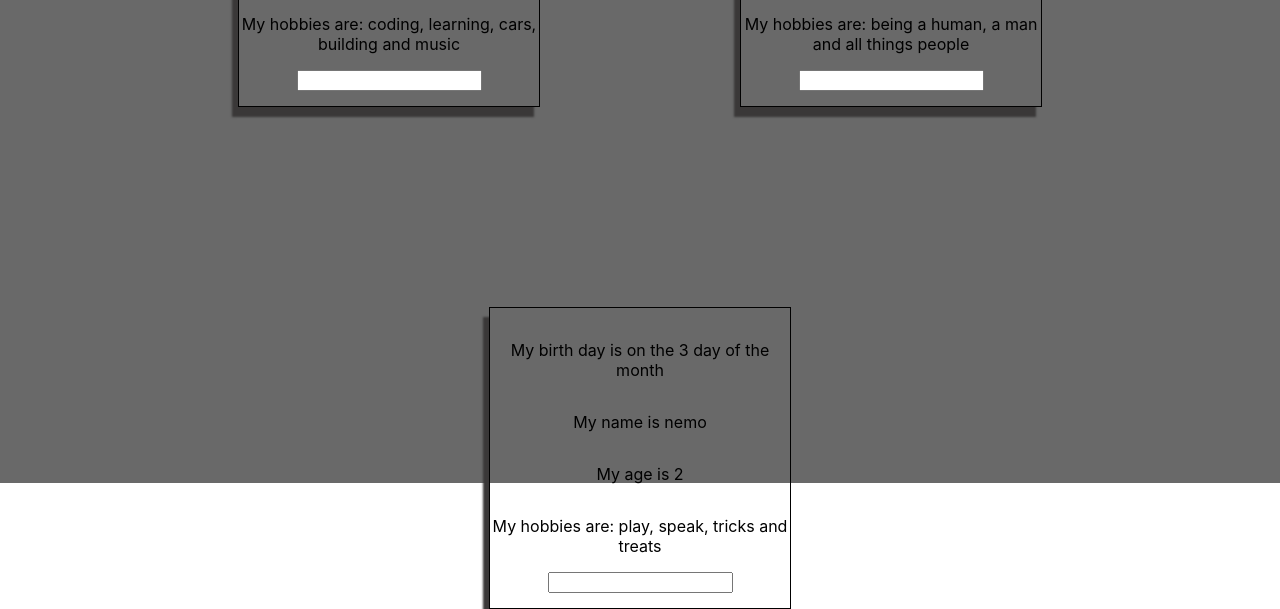
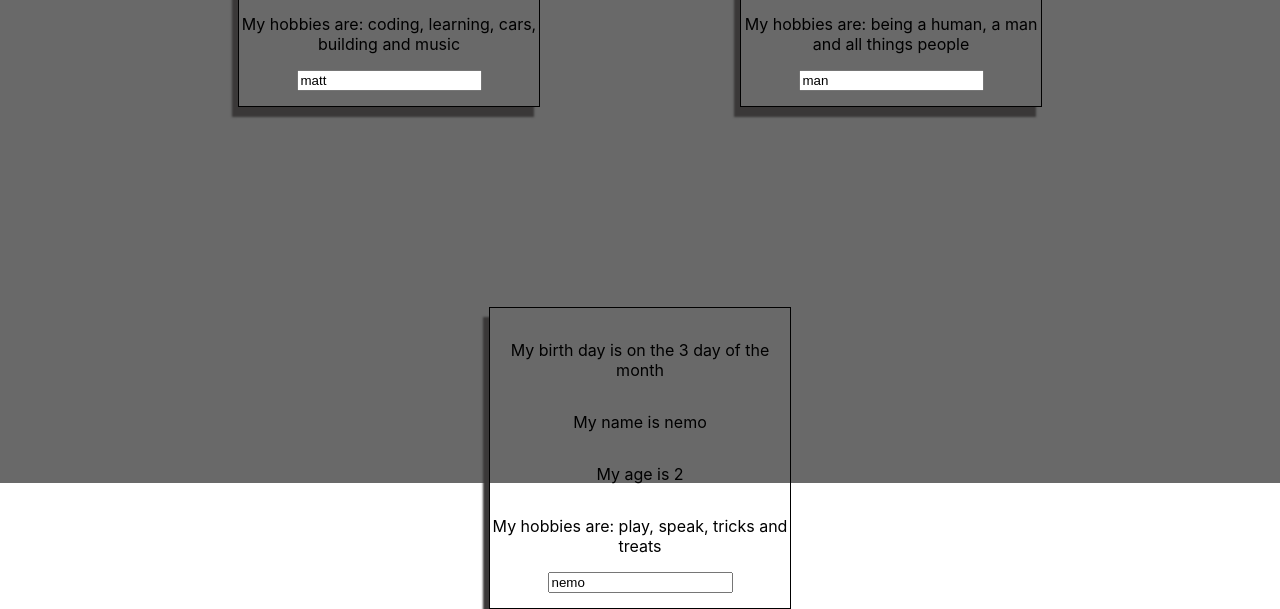
Before and after one commit to Mdbaker19/react-practice, a React (Create React App) app: page / in a window 1280 px wide. Shown: the part 317-926 px from the top of the page. Built offline with nearby package versions, Linux system fonts and the light colour scheme.

Commit message:
changed app back to class that extends react component

```diff
--- a/src/App.js
+++ b/src/App.js
@@ -1,25 +1,21 @@
-import React, { useState } from 'react';
+import React, { Component } from 'react';
 import './App.css';
 import Person from "./Person/Person";
 
-const App = (props) => {
+class App extends Component {
 
-    const [ people, setPeople ] = useState ({
+    state = {
         persons: [
             { name: 'matt', age: 25, bday: 4 },
             { name: 'man', age: 22, bday: 1 },
             { name: 'nemo', age: 2, bday: 3 },
         ],
         otherState: "set people value for the set people called in name handlers"
-    });
-
-    const [otherState, setOtherState] = useState("some other value");
-
-    console.log(people, otherState);
+    };
 
     // when this is called, otherState is basically removed, needs to be added as this just overwrites people (the persons array)
-    const changeNameHandler = (nameList, name) => {
-        setPeople({
+    changeNameHandler = (nameList, name) => {
+        this.setState({
             persons: [
                 { name: name ?? nameList[0], age: 25, bday: "4th" },
                 { name: name ?? nameList[1], age: 22, bday: "1st" },
@@ -28,11 +24,11 @@ const App = (props) => {
         });
     }
 
-    const properNames = ["Matthew", "Hue Man", "Nemo Goat Snake"];
+    properNames = ["Matthew", "Hue Man", "Nemo Goat Snake"];
 
     // this e object is passed automatically by React
-    const nameChangeHandler = (e) => {
-        setPeople ( {
+    nameChangeHandler = (e) => {
+        this.setState ( {
             persons : [
                 { name: "M", age: 1 },
                 { name: e.target.value, age: 1 },
@@ -41,27 +37,30 @@ const App = (props) => {
         })
     }
 
+    render ()
+    {
         // jsx syntax
         return (
             <div className="main">
                 <div id="buttonArea">
-                <button onClick={ () => changeNameHandler(properNames, null) }>Proper names</button>
+                    <button onClick={() => this.changeNameHandler(this.properNames, null)}>Proper names</button>
                 </div>
-            <Person click={ changeNameHandler.bind(this, null, "Matthew B!")}
-                    day={people.persons[0].bday} name={people.persons[0].name}
-                    age={people.persons[0].age}>coding, learning, cars, building and music</Person>
+                <Person click={this.changeNameHandler.bind(this, null, "Matthew B!")}
+                        day={this.state.persons[0].bday} name={this.state.persons[0].name}
+                        age={this.state.persons[0].age}>coding, learning, cars, building and music</Person>
 
-            <Person click={ () => changeNameHandler(null, "Hue Man!")}
-                    changed={ nameChangeHandler }
-                    day={people.persons[1].bday} name={people.persons[1].name}
-                    age={people.persons[1].age}>being a human, a man and all things people</Person>
+                <Person click={() => this.changeNameHandler(null, "Hue Man!")}
+                        changed={this.nameChangeHandler}
+                        day={this.state.persons[1].bday} name={this.state.persons[1].name}
+                        age={this.state.persons[1].age}>being a human, a man and all things people</Person>
 
-            <Person click={ () => changeNameHandler(null, "Nemo Goat Snake!")}
-                    day={people.persons[2].bday} name={people.persons[2].name}
-                    age={people.persons[2].age}>play, speak, tricks and treats</Person>
+                <Person click={() => this.changeNameHandler(null, "Nemo Goat Snake!")}
+                        day={this.state.persons[2].bday} name={this.state.persons[2].name}
+                        age={this.state.persons[2].age}>play, speak, tricks and treats</Person>
 
             </div>
         );
     }
+}
 
 export default App;
--- a/src/Person/Person.js
+++ b/src/Person/Person.js
@@ -8,7 +8,7 @@ const person = (props) => {
             <p>My age is {props.age}</p>
             {/*children refers to the html in between the tags, empty tag if no info passed in tags*/}
             <p>My hobbies are: {props.children}</p>
-            <input type="text" onChange={props.changed}/>
+            <input type="text" onChange={props.changed} value={props.name}/>
         </div>
     )
 }
```
Also changed, not shown: 1 other file (tests, documents, lock files or other folders). Lines whose indentation alone changed are shown as unchanged.
